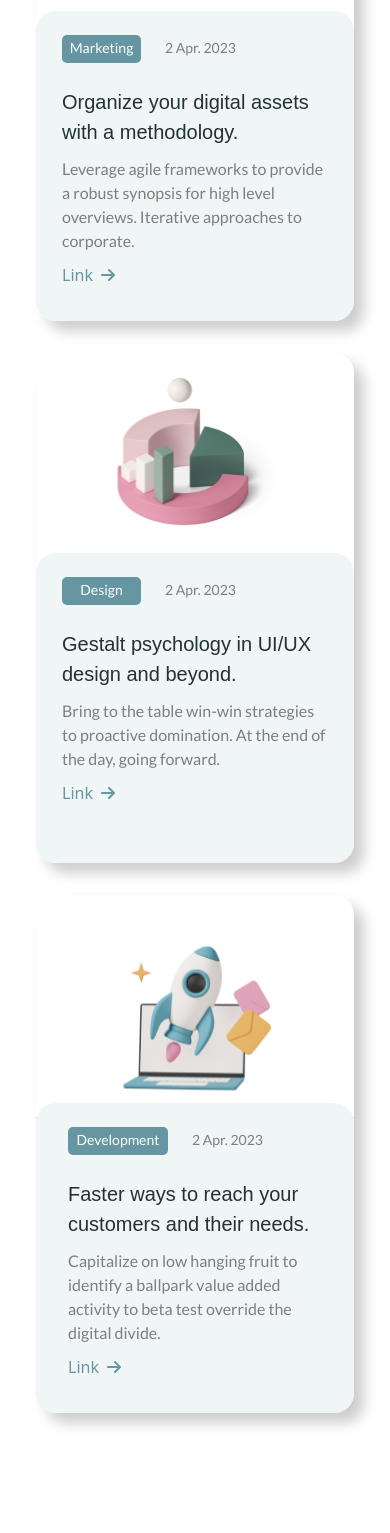
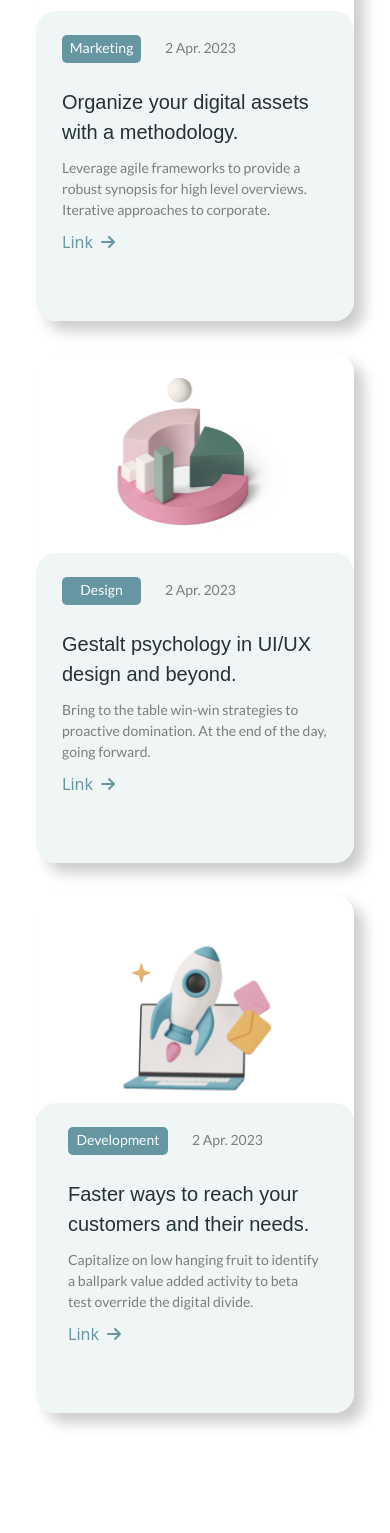
Before and after one commit to Nokihera/Figma-web-pj, a React (Vite) app: page / in a window 390 px wide. Shown: the part 4145-5678 px from the top of the page. Built offline with nearby package versions, Linux system fonts and the light colour scheme.

Commit message:
card responsive

```diff
--- a/src/components/BlogPost.jsx
+++ b/src/components/BlogPost.jsx
@@ -36,7 +36,7 @@ const BlogPost = () => {
                   <h1 className="font-futura text-[20px] md:text-[25px] text-[#223236]">
                     Organize your digital assets with a methodology.
                   </h1>
-                  <p className="font-lato text-[16px] text-[#7F7D7D]">
+                  <p className="font-lato text-[14px] md:text-[16px] text-[#7F7D7D]">
                     Leverage agile frameworks to provide a robust synopsis for
                     high level overviews. Iterative approaches to corporate.
                   </p>
@@ -61,7 +61,7 @@ const BlogPost = () => {
                   <h1 className="font-futura text-[20px] md:text-[25px] text-[#223236]">
                     Gestalt psychology in UI/UX design and beyond.
                   </h1>
-                  <p className="font-lato text-[16px] text-[#7F7D7D]">
+                  <p className="font-lato text-[14px] md:text-[16px] text-[#7F7D7D]">
                     Bring to the table win-win strategies to proactive
                     domination. At the end of the day, going forward.
                   </p>
@@ -90,7 +90,7 @@ const BlogPost = () => {
                   <h1 className="font-futura text-[20px] md:text-[25px] text-[#223236]">
                     Faster ways to reach your customers and their needs.
                   </h1>
-                  <p className="font-lato text-[16px] text-[#7F7D7D]">
+                  <p className="font-lato text-[14px] md:text-[16px] text-[#7F7D7D]">
                     Capitalize on low hanging fruit to identify a ballpark value
                     added activity to beta test override the digital divide.
                   </p>
```
